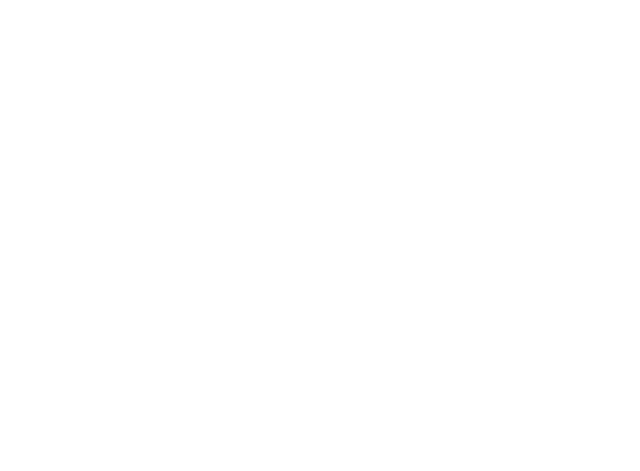
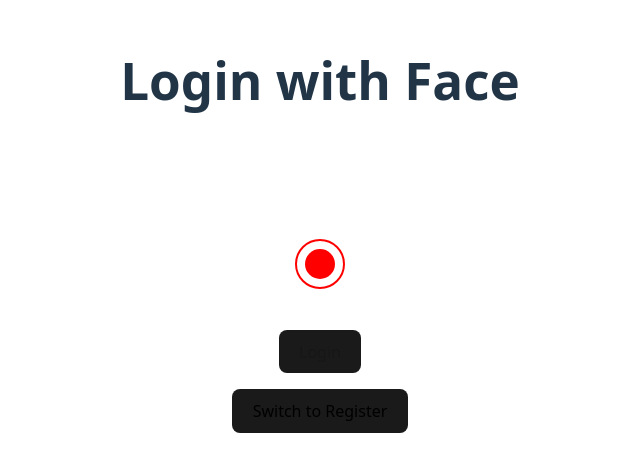
Before and after one commit to Curvu/ES-Project, a React (Vite) app in the folder frontend/: page /sign in a window 1280 px wide. Before the commit this address had no page. Shown: the part 207-678 px from the top of the page, without its empty margins (320-960 px from the left). Built offline with nearby package versions, Linux system fonts and the light colour scheme; no server answers.

Commit message:
combine sign page

```diff
--- a/frontend/src/App.jsx
+++ b/frontend/src/App.jsx
@@ -1,13 +1,12 @@
 import { BrowserRouter, Route, Routes, Navigate, Outlet } from 'react-router-dom';
 import React from 'react';
 import Home from 'pages/Home';
-import Register from 'pages/Register';
-import Login from 'pages/Login';
+import Sign from 'pages/Sign';
 
 const isLoggedIn = () => !!localStorage.getItem('token');
 
 const PrivateRoutes = () => {
-  return isLoggedIn() ? <Outlet /> : <Navigate to='/login' replace />;
+  return isLoggedIn() ? <Outlet /> : <Navigate to='/sign' replace />;
 };
 
 const PublicRoutes = () => {
@@ -22,8 +21,7 @@ function App() {
           <Route path='/' element={<Home />} />
         </Route>
         <Route element={<PublicRoutes />}>
-          <Route path='/login' element={<Login />} />
-          <Route path='/register' element={<Register />} />
+          <Route path='/sign' element={<Sign />} />
         </Route>
       </Routes>
     </BrowserRouter>
--- a/frontend/src/pages/Login/index.jsx
+++ /dev/null
@@ -1,38 +0,0 @@
-import React, { useRef } from 'react';
-import { useNavigate } from 'react-router-dom';
-import Webcam from 'react-webcam';
-import { Button } from 'components/Button';
-import { useRequest } from 'hooks/useRequest';
-import api from 'api';
-import styles from './login.module.css';
-
-const Login = () => {
-  const navigate = useNavigate();
-  const webcamRef = useRef(null);
-
-  const capture = async () => await api.login({ image: webcamRef.current.getScreenshot() })
-
-  const { doRequest, isLoading } = useRequest(capture, {
-    onSuccess: ({ data }) => {
-      console.log('Login successful:', data);
-      localStorage.setItem('token', data.token);
-      navigate('/');
-    },
-    onError: (error) => console.error('Login failed:', error),
-  });
-
-  return (
-    <div className={styles.container}>
-      <Webcam
-        audio={false}
-        ref={webcamRef}
-        screenshotFormat="image/jpeg"
-      />
-      <Button onClick={doRequest} isLoading={isLoading}>
-        Login
-      </Button>
-    </div>
-  );
-};
-
-export default Login;
--- a/frontend/src/pages/Login/login.module.css
+++ /dev/null
@@ -1,8 +0,0 @@
-.container {
-  display: flex;
-  flex-direction: column;
-  justify-content: center;
-  align-items: center;
-  gap: 1rem;
-  height: 100vh;
-}
--- a/frontend/src/pages/Register/index.jsx
+++ /dev/null
@@ -1,45 +0,0 @@
-import React, { useRef, useState } from 'react';
-import { useNavigate } from 'react-router-dom';
-import Webcam from 'react-webcam';
-import api from 'api';
-import { useRequest } from 'hooks/useRequest';
-import { Button } from 'components/Button';
-import styles from './register.module.css';
-
-const Register = () => {
-  const navigate = useNavigate();
-  const webcamRef = useRef(null);
-  const [name, setName] = useState('');
-
-  const capture = async () => await api.register({ image: webcamRef.current.getScreenshot() })
-
-  const { doRequest, isLoading } = useRequest(capture, {
-    onSuccess: ({ data }) => {
-      console.log('Register successful:', data);
-      navigate('/login');
-    },
-    onError: (error) => console.error('Register failed:', error),
-  });
-
-  return (
-    <div className={styles.container}>
-      <Webcam
-        audio={false}
-        ref={webcamRef}
-        screenshotFormat="image/jpeg"
-      />
-      <input
-        type="text"
-        value={name}
-        onChange={(e) => setName(e.target.value)}
-        placeholder="Enter your name"
-        className={styles.input}
-      />
-      <Button onClick={doRequest} isLoading={isLoading}>
-        Register
-      </Button>
-    </div>
-  );
-};
-
-export default Register;
--- a/frontend/src/pages/Register/register.module.css
+++ /dev/null
@@ -1,8 +0,0 @@
-.container {
-  display: flex;
-  flex-direction: column;
-  justify-content: center;
-  align-items: center;
-  gap: 1rem;
-  height: 100vh;
-}
--- /dev/null
+++ b/frontend/src/pages/Sign/index.jsx
@@ -0,0 +1,94 @@
+import React, { useRef, useState } from 'react';
+import { useNavigate } from 'react-router-dom';
+import Webcam from 'react-webcam';
+import api from 'api';
+import { useRequest } from 'hooks/useRequest';
+import { Button } from 'components/Button';
+import styles from './sign.module.css';
+
+const Sign = () => {
+  const navigate = useNavigate();
+  const webcamRef = useRef(null);
+  const [isLogin, setIsLogin] = useState(true);
+  const [name, setName] = useState('');
+  const [image, setImage] = useState(null);
+  const [images, setImages] = useState([]);
+
+  const loginReq = async () =>  await api.login({ image });
+  const registerReq = async () => await api.register({ name, images });
+
+  const { doRequest: doSign, isLoading: isSigning } = useRequest(
+    async () => isLogin ? loginReq() : registerReq(), {
+      onSuccess: ({ data }) => {
+        localStorage.setItem('token', data.token);
+        navigate('/');
+      },
+      onError: (err) => console.error('Sign failed:', err),
+    }
+  );
+
+  const handleCapture = async () => {
+    if (!webcamRef.current) return;
+
+    const screenshot = webcamRef.current.getScreenshot();
+    setImage(webcamRef.current.getScreenshot());
+
+    if (isLogin) return;
+    // Keep the last 5 images
+    setImages((prev) => {
+      const newImages = [...prev, screenshot];
+      if (newImages.length > 5) newImages.shift();
+      return newImages;
+    });
+  };
+
+  const toggleMode = () => {
+    setIsLogin(!isLogin);
+    setImage(null);
+    setName('');
+    setImages([]);
+  };
+
+  const isButtonDisabled = isLogin
+    ? !image
+    : images.length < 5 || !name;
+
+  return (
+    <main className={styles.main}>
+      <h1>{isLogin ? 'Login with Face' : 'Register with Face'}</h1>
+
+      <div className={styles.webcamContainer}>
+        <Webcam
+          audio={false}
+          ref={webcamRef}
+          screenshotFormat="image/jpeg"
+        />
+        <button className={styles.captureButton} onClick={handleCapture}>
+          <div className={styles.captureCircle}></div>
+        </button>
+      </div>
+
+      {!isLogin && (
+        <input
+          type="text"
+          value={name}
+          onChange={(e) => setName(e.target.value)}
+          placeholder="Enter your name"
+          className={styles.input}
+        />
+      )}
+
+      <Button onClick={doSign} isLoading={isSigning} disabled={isButtonDisabled}>
+        {isLogin
+          ? 'Login'
+          : `Register (${images.length}/5)`}
+      </Button>
+
+      <Button onClick={toggleMode}>
+        Switch to {isLogin ? 'Register' : 'Login'}
+      </Button>
+    </main>
+  );
+};
+
+export default Sign;
--- /dev/null
+++ b/frontend/src/pages/Sign/sign.module.css
@@ -0,0 +1,37 @@
+.main {
+  display: flex;
+  flex-direction: column;
+  justify-content: center;
+  align-items: center;
+  gap: 1rem;
+  height: 100vh;
+}
+
+.webcamContainer {
+  position: relative;
+
+  .captureButton {
+    position: absolute;
+    bottom: 0%;
+    left: 50%;
+    transform: translate(-50%, -50%);
+
+    display: flex;
+    justify-content: center;
+    align-items: center;
+    width: 50px;
+    height: 50px;
+    border-radius: 50%;
+    background-color: transparent;
+    border: 2px solid red;
+    padding: 0.5rem;
+    cursor: pointer;
+
+    .captureCircle {
+      width: 100%;
+      height: 100%;
+      border-radius: 50%;
+      background-color: red;
+    }
+  }
+}
```
